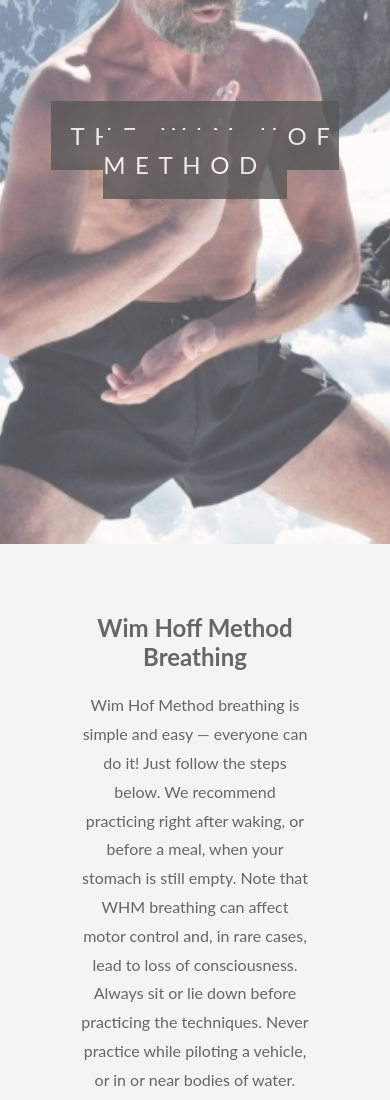
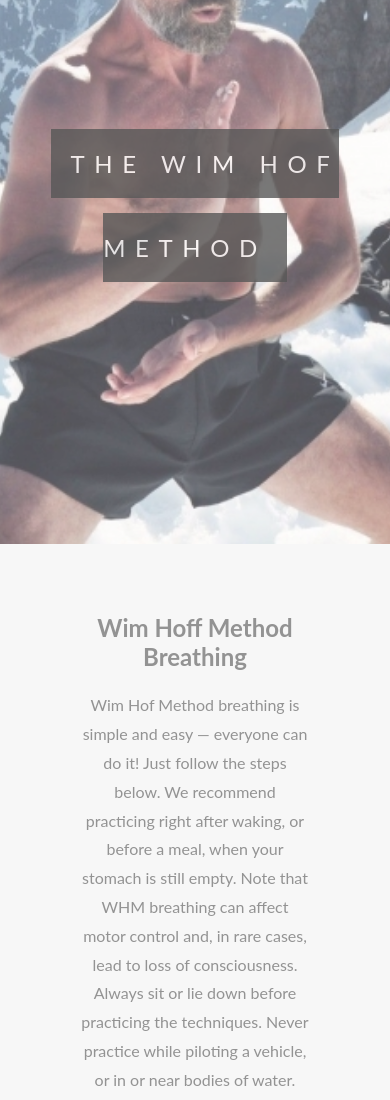
Before and after one commit to olig8242/parallax.webpage, a plain HTML site: page index.html in a window 390 px wide. Shown: the part 300-1400 px from the top of the page. Drawn offline with Linux system fonts and the light colour scheme.

Commit message:
updated lineheight for top and bottom p on mobile version

```diff
--- a/index.html
+++ b/index.html
@@ -13,7 +13,7 @@
     <!-- First Image -->
 
     <div class="pimg1">
-        <div class="ptext">
+        <div class="ptext ptext-1">
             <span class="border">
                 The Wim Hof Method
             </span>
@@ -78,7 +78,7 @@
     </section>
 
     <div class="pimg1">
-        <div class="ptext">
+        <div class="ptext ptext-1">
             <span class="border">
                 See you tomorrow :)
             </span>
--- a/style.css
+++ b/style.css
@@ -36,6 +36,7 @@ body, html {
 .section {
     text-align: center;
     padding: 50px 80px;
+    opacity: 0.7;
 }
 
 .section-light {
@@ -73,4 +74,8 @@ body, html {
         .pimg1, .pimg2, .pimg3 {
             background-attachment: scroll;
         }
+
+        .ptext-1 {
+            line-height: 3.5;
+        }
     }
```
